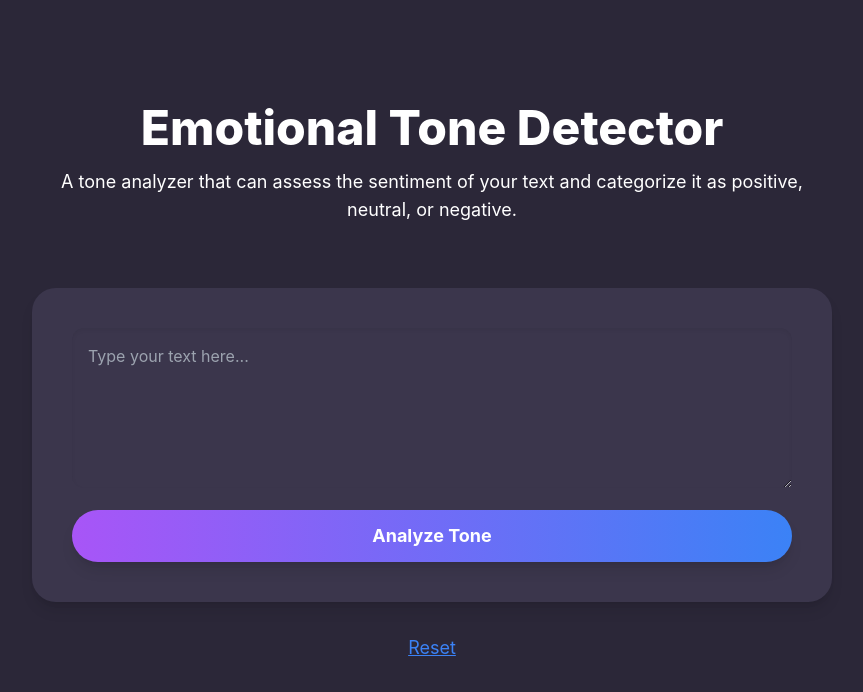
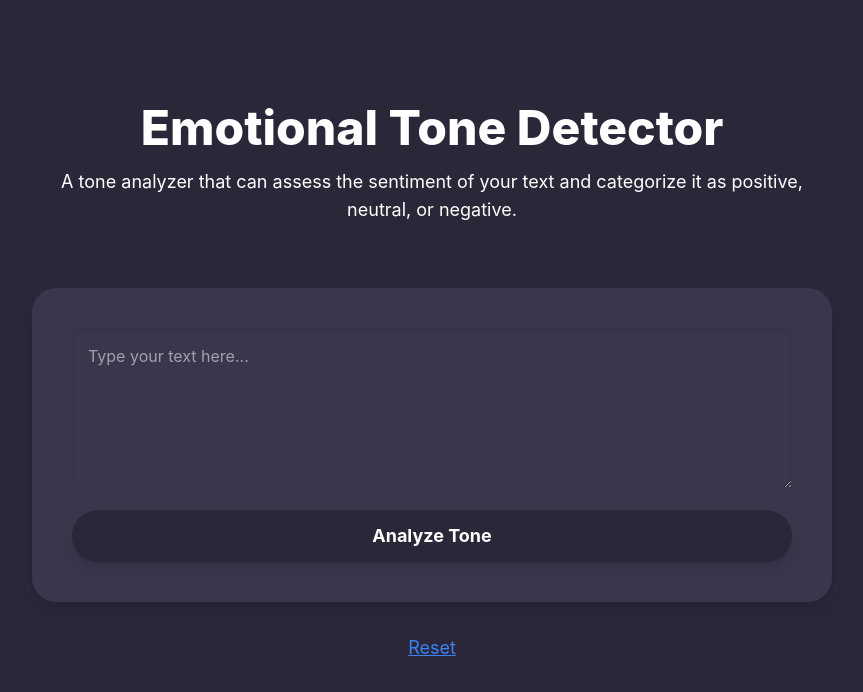
Before and after one commit to SHivit700/Visualization-of-survey-data, a React (Create React App) app in the folder survey_visualization_app/: page / in a window 1280 px wide. Shown: the top 692 px of the page, without its empty margins (208-1071 px from the left). Built offline with nearby package versions, Linux system fonts and the light colour scheme.

Commit message:
Update color pallete and image for neutral

```diff
--- a/survey_visualization_app/src/components/Home.tsx
+++ b/survey_visualization_app/src/components/Home.tsx
@@ -2,7 +2,7 @@ import { useRef, useState } from "react";
 import { analyzeTone } from "../utils/api";
 import positiveImage from "../assets/Positive.jpg"
 import negativeImage from "../assets/Negative.jpg"
-import neutralImage from "../assets/Neutral.jpeg"
+import neutralImage from "../assets/Neutral.jpg"
 
 export const HomePage = () => {
     const [text, setText] = useState<string>('');
@@ -125,7 +125,7 @@ export const HomePage = () => {
                     />
                     <button
                         type="submit"
-                        className="w-full bg-gradient-to-r from-purple-500 to-blue-500 text-white py-3 rounded-full shadow-lg font-bold text-lg transition-transform transform hover:scale-105"
+                        className={`w-full ${getCardClass(tone)} ${getHeadingTextColor(tone)} text-white py-3 rounded-full shadow-lg font-bold text-lg transition-transform transform hover:scale-105`}
                     >
                         {loading ? 'Processing...' : 'Analyze Tone'}
                     </button>
@@ -169,7 +169,7 @@ export const HomePage = () => {
                         <img
                             src={neutralImage}
                             alt="Neutral Tone"
-                            className="h-full w-auto"
+                            className="h-1/3 w-auto"
                         />
                     </div>
                 </div>
```
Also changed, not shown: survey_visualization_app/src/assets/Neutral.jpeg (deleted), survey_visualization_app/src/assets/Neutral.jpg (added).
